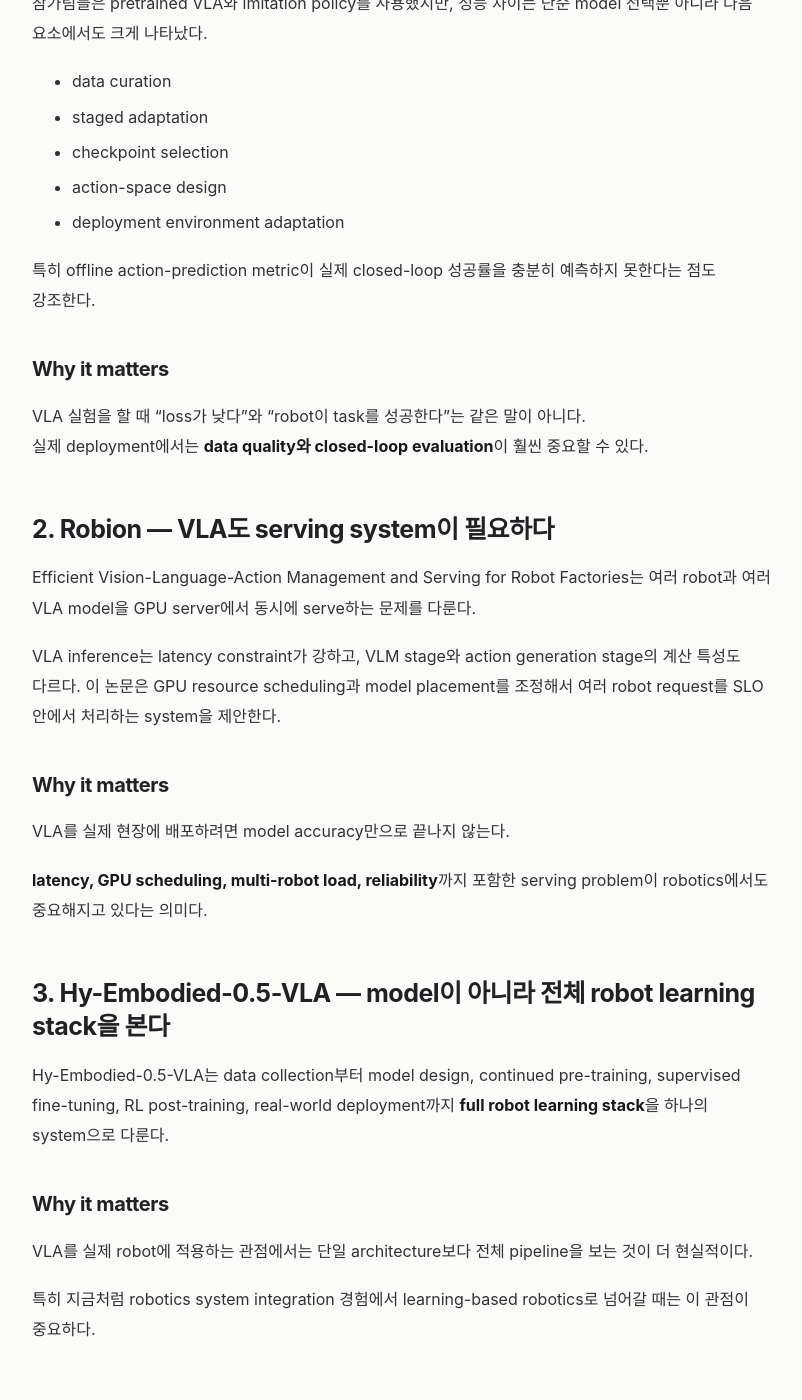
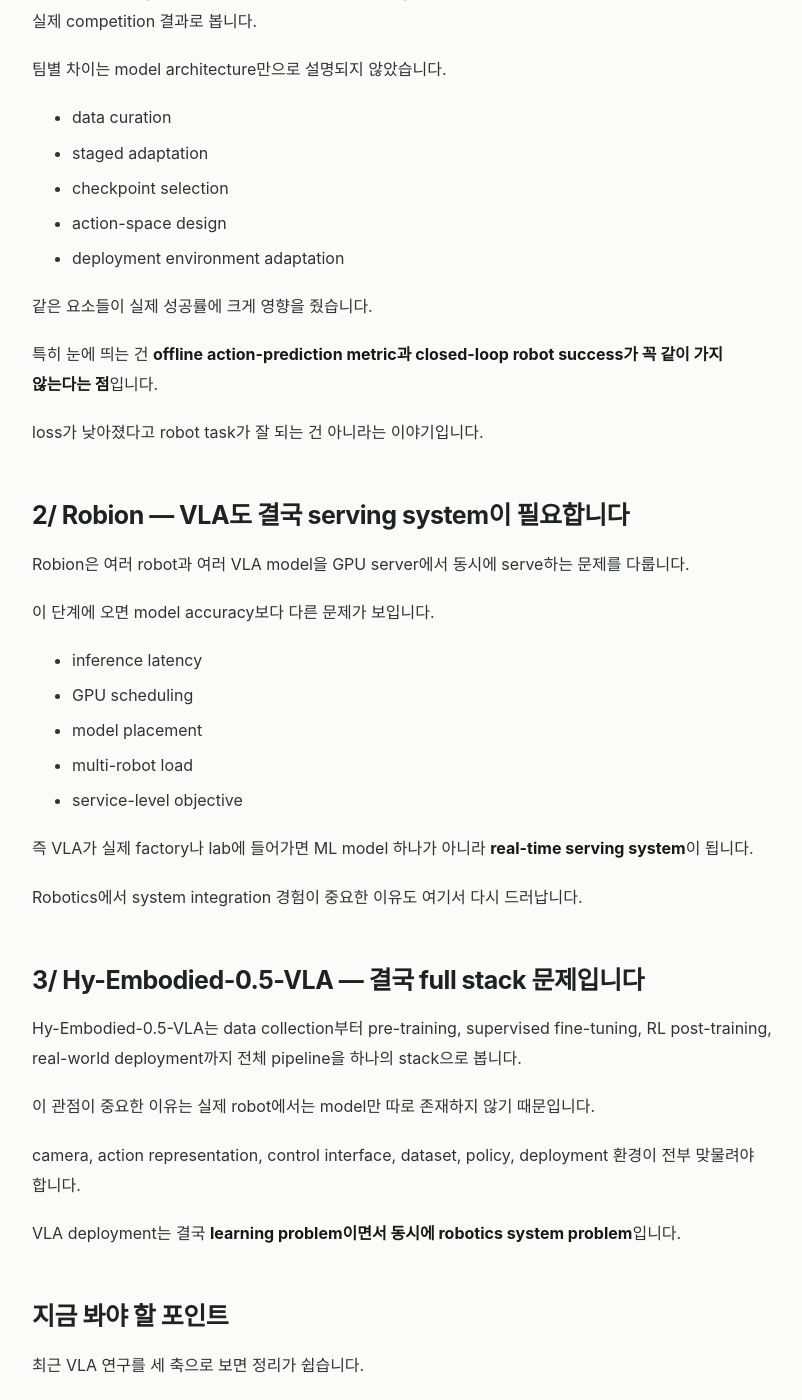
Before and after one commit to nayana224/nayana224.github.io, a Jekyll site: the page built from _research_feed/2026-09-19-research-papers.md, in a window 1280 px wide and 1400 px high, scrolled down 787 px. Shown: the whole window, without its empty margins (238-1040 px from the left). Built offline with Jekyll 4.4.1, drawn with Linux system fonts in a browser that asks for light colours; some of the changed text lies outside the part shown.

Commit message:
feed: sharpen research papers editorial style

```diff
--- a/_research_feed/2026-09-19-research-papers.md
+++ b/_research_feed/2026-09-19-research-papers.md
@@ -1,19 +1,23 @@
 ---
 layout: feed_note
-title: "Research Papers Update — VLA Training, Serving, Real-World Stack"
+title: "Research Papers — VLA는 이제 모델보다 학습·서빙·배포가 중요해지고 있습니다"
 date: 2026-09-19 00:35:00 +0900
 channel: research-papers
 channel_label: Research Papers
-summary: "최근 VLA 연구에서 눈여겨볼 세 축: fixed-data training, latency-aware serving, end-to-end real-world robot learning stack."
+summary: "최근 VLA 논문을 묶어보면 data quality, latency-aware serving, real-world robot learning stack이 핵심 주제로 올라오고 있습니다."
 ---
 
-**한 줄 핵심:** 최근 VLA 논문들을 묶어 보면 architecture 하나보다 **data를 어떻게 쓰는지, 실제 robot에서 어떻게 serve하는지, 전체 learning stack을 어떻게 구성하는지**가 점점 중요해지고 있다.
+VLA는 이제 **모델 구조만 잘 만든다고 끝나는 분야가 아닌 것 같습니다.**
 
-## 1. REAL-I Challenge — 같은 demonstration budget에서도 학습 방식이 중요하다
+최근 논문들을 보면 같은 방향을 반복해서 말합니다.
 
-How to Better Train VLAs: Lessons Learned From the REAL-I Challenge at ICRA 2026은 fixed demonstration budget에서 robot policy를 어떻게 더 잘 학습시킬 수 있는지를 실제 challenge 결과로 분석한다.
+**어떤 data로 학습시키는지, 실제 robot에서 얼마나 안정적으로 serve하는지, 전체 deployment pipeline을 어떻게 구성하는지**가 성능만큼 중요해지고 있습니다.
 
-참가팀들은 pretrained VLA와 imitation policy를 사용했지만, 성능 차이는 단순 model 선택뿐 아니라 다음 요소에서도 크게 나타났다.
+## 1/ REAL-I Challenge — offline metric이 좋아도 robot은 실패할 수 있습니다
+
+REAL-I Challenge 분석은 fixed demonstration budget 안에서 VLA를 어떻게 더 잘 학습시킬 수 있는지를 실제 competition 결과로 봅니다.
+
+팀별 차이는 model architecture만으로 설명되지 않았습니다.
 
 - data curation
 - staged adaptation
@@ -21,39 +25,50 @@
 - action-space design
 - deployment environment adaptation
 
-특히 offline action-prediction metric이 실제 closed-loop 성공률을 충분히 예측하지 못한다는 점도 강조한다.
+같은 요소들이 실제 성공률에 크게 영향을 줬습니다.
 
-### Why it matters
+특히 눈에 띄는 건 **offline action-prediction metric과 closed-loop robot success가 꼭 같이 가지 않는다는 점**입니다.
 
-VLA 실험을 할 때 “loss가 낮다”와 “robot이 task를 성공한다”는 같은 말이 아니다.
-실제 deployment에서는 **data quality와 closed-loop evaluation**이 훨씬 중요할 수 있다.
+loss가 낮아졌다고 robot task가 잘 되는 건 아니라는 이야기입니다.
 
-## 2. Robion — VLA도 serving system이 필요하다
+## 2/ Robion — VLA도 결국 serving system이 필요합니다
 
-Efficient Vision-Language-Action Management and Serving for Robot Factories는 여러 robot과 여러 VLA model을 GPU server에서 동시에 serve하는 문제를 다룬다.
+Robion은 여러 robot과 여러 VLA model을 GPU server에서 동시에 serve하는 문제를 다룹니다.
 
-VLA inference는 latency constraint가 강하고, VLM stage와 action generation stage의 계산 특성도 다르다. 이 논문은 GPU resource scheduling과 model placement를 조정해서 여러 robot request를 SLO 안에서 처리하는 system을 제안한다.
+이 단계에 오면 model accuracy보다 다른 문제가 보입니다.
 
-### Why it matters
+- inference latency
+- GPU scheduling
+- model placement
+- multi-robot load
+- service-level objective
 
-VLA를 실제 현장에 배포하려면 model accuracy만으로 끝나지 않는다.
+즉 VLA가 실제 factory나 lab에 들어가면 ML model 하나가 아니라 **real-time serving system**이 됩니다.
 
-**latency, GPU scheduling, multi-robot load, reliability**까지 포함한 serving problem이 robotics에서도 중요해지고 있다는 의미다.
+Robotics에서 system integration 경험이 중요한 이유도 여기서 다시 드러납니다.
 
-## 3. Hy-Embodied-0.5-VLA — model이 아니라 전체 robot learning stack을 본다
+## 3/ Hy-Embodied-0.5-VLA — 결국 full stack 문제입니다
 
-Hy-Embodied-0.5-VLA는 data collection부터 model design, continued pre-training, supervised fine-tuning, RL post-training, real-world deployment까지 **full robot learning stack**을 하나의 system으로 다룬다.
+Hy-Embodied-0.5-VLA는 data collection부터 pre-training, supervised fine-tuning, RL post-training, real-world deployment까지 전체 pipeline을 하나의 stack으로 봅니다.
 
-### Why it matters
+이 관점이 중요한 이유는 실제 robot에서는 model만 따로 존재하지 않기 때문입니다.
 
-VLA를 실제 robot에 적용하는 관점에서는 단일 architecture보다 전체 pipeline을 보는 것이 더 현실적이다.
+camera, action representation, control interface, dataset, policy, deployment 환경이 전부 맞물려야 합니다.
 
-특히 지금처럼 robotics system integration 경험에서 learning-based robotics로 넘어갈 때는 이 관점이 중요하다.
+VLA deployment는 결국 **learning problem이면서 동시에 robotics system problem**입니다.
+
+## 지금 봐야 할 포인트
+
+최근 VLA 연구를 세 축으로 보면 정리가 쉽습니다.
+
+1. **Training** — 같은 data에서도 어떻게 더 잘 학습할 것인가
+2. **Serving** — 실제 robot에 얼마나 빠르고 안정적으로 제공할 것인가
+3. **Deployment** — model부터 controller까지 전체 stack을 어떻게 맞출 것인가
+
+앞으로 논문을 읽을 때 architecture만 따라가기보다 이 세 축을 같이 보면, 실제 robot에 연결되는 흐름이 더 잘 보일 것 같습니다.
 
 ## Sources
 
 - [How to Better Train VLAs: Lessons Learned From the REAL-I Challenge at ICRA 2026](https://arxiv.org/abs/2609.13679)
-
 - [Efficient Vision-Language-Action Management and Serving for Robot Factories](https://arxiv.org/abs/2609.12075)
-
 - [Hy-Embodied-0.5-VLA: From Vision-Language-Action Models to a Real-World Robot Learning Stack](https://arxiv.org/abs/2606.14409)
```
